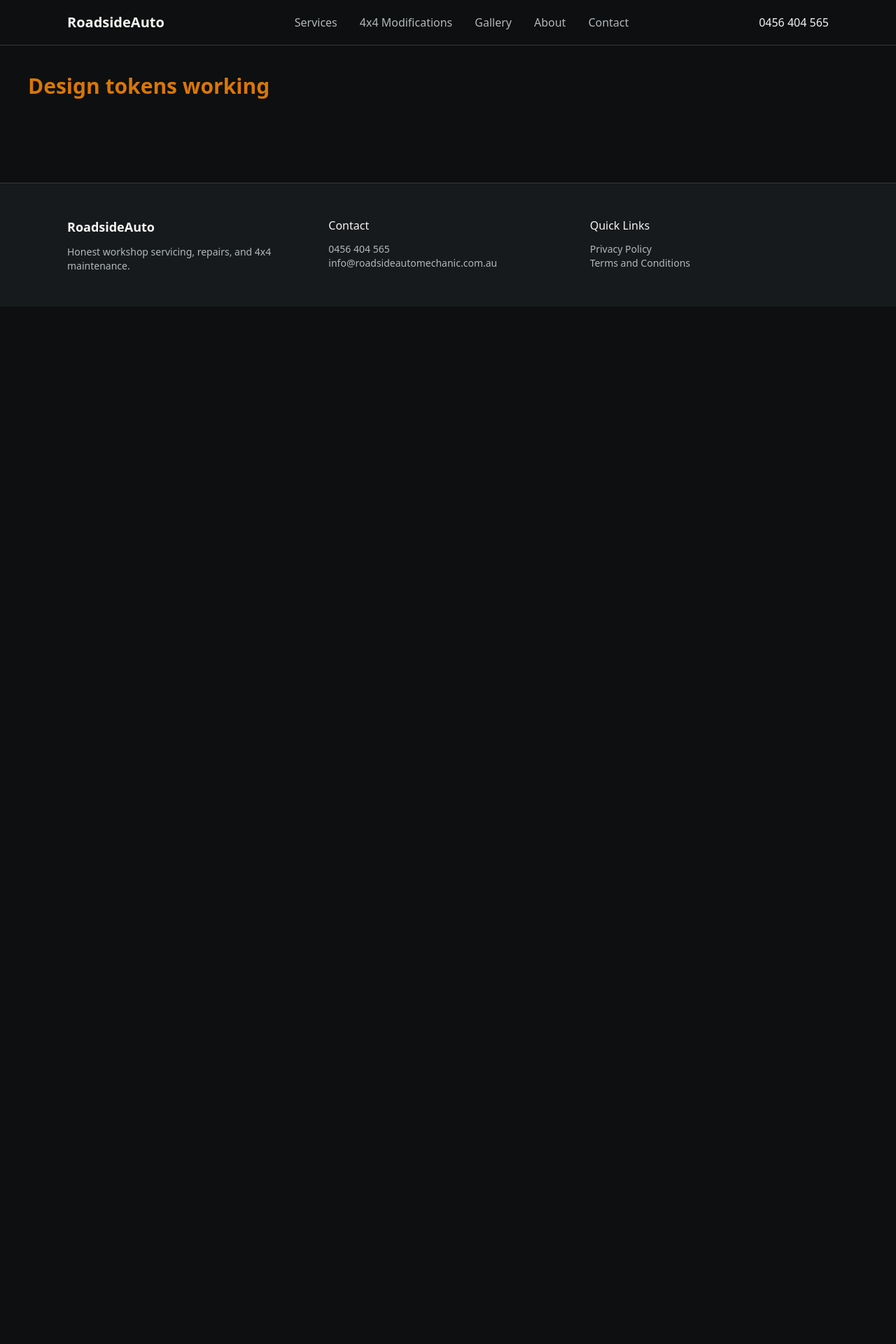
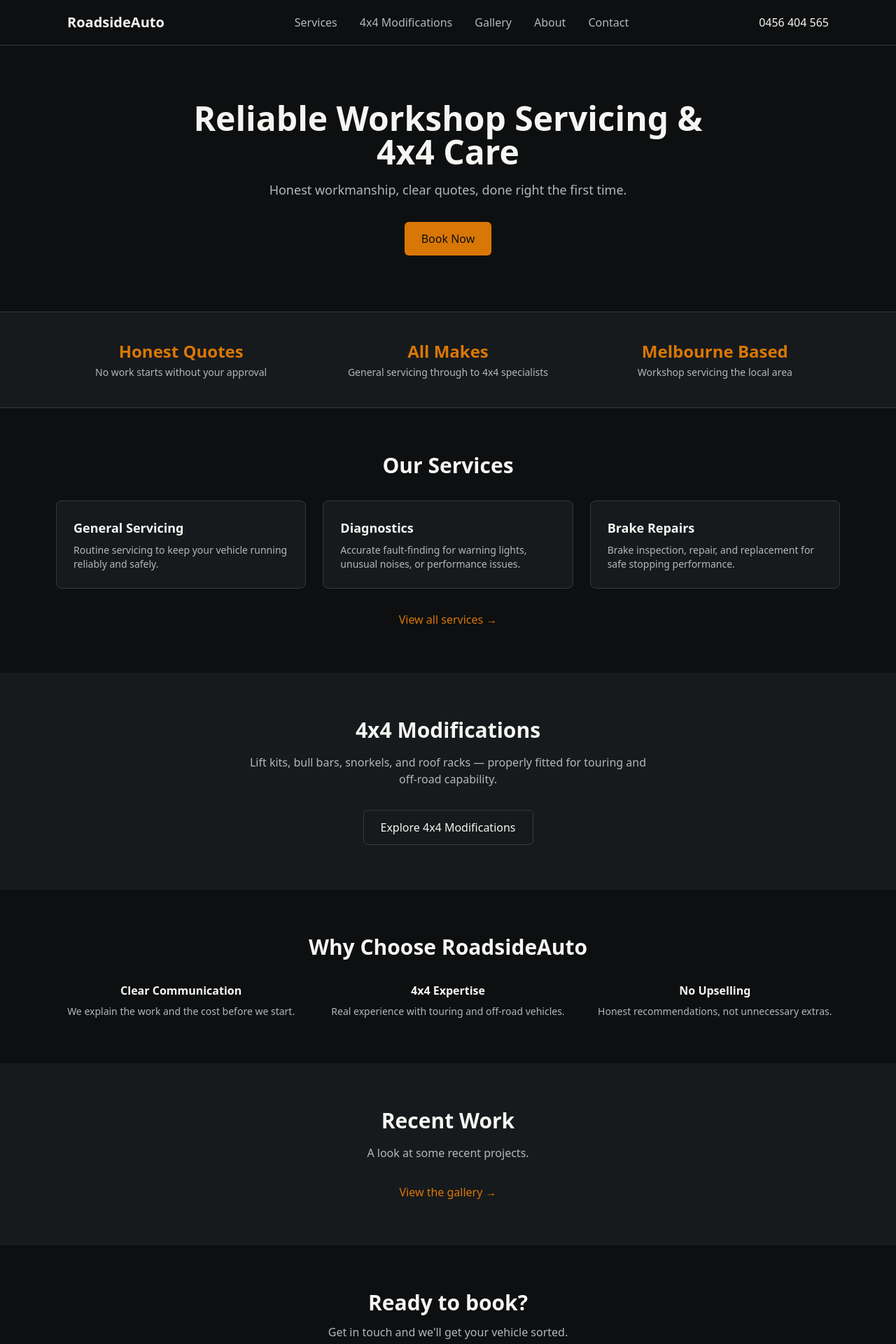
Before and after one commit to Philip-0w0/roadsideautomechanic-django, a Django app: page / in a window 1280 px wide. Shown: the top 1920 px of the page at 70% size. Before the commit the page ends 385 px from the top, so only its background shows below. Run offline with Django 5.2, Linux system fonts and the light colour scheme; some libraries are stand-ins or nearby versions.

Commit message:
Build real homepage with all sections

```diff
--- a/core/templates/core/home.html
+++ b/core/templates/core/home.html
@@ -2,7 +2,124 @@
 {% block title %}RoadsideAuto — Workshop Servicing & 4x4 Specialists, Melbourne{% endblock %}
 {% block description %}Honest mechanical repairs, servicing, and 4x4 modifications in Melbourne. Clear quotes, no surprises.{% endblock %}
 {% block content %}
-<div class="p-10">
-  <h1 class="text-3xl font-bold text-accent">Design tokens working</h1>
-</div>
+
+<!-- Hero -->
+<section class="py-20 text-center">
+  <div class="mx-auto max-w-3xl px-4">
+    <h1 class="text-4xl md:text-5xl font-bold mb-4">Reliable Workshop Servicing & 4x4 Care</h1>
+    <p class="text-text-secondary text-lg mb-8">Honest workmanship, clear quotes, done right the first time.</p>
+    <a href="{% url 'contact' %}" class="inline-block bg-accent text-background px-6 py-3 rounded-md font-medium hover:bg-accent-hover">
+      Book Now
+    </a>
+  </div>
+</section>
+
+<!-- Trust indicators -->
+<section class="bg-surface py-10 border-y border-border">
+  <div class="mx-auto max-w-6xl px-4 grid grid-cols-1 md:grid-cols-3 gap-6 text-center">
+    <div>
+      <p class="text-2xl font-bold text-accent">Honest Quotes</p>
+      <p class="text-text-secondary text-sm mt-1">No work starts without your approval</p>
+    </div>
+    <div>
+      <p class="text-2xl font-bold text-accent">All Makes</p>
+      <p class="text-text-secondary text-sm mt-1">General servicing through to 4x4 specialists</p>
+    </div>
+    <div>
+      <p class="text-2xl font-bold text-accent">Melbourne Based</p>
+      <p class="text-text-secondary text-sm mt-1">Workshop servicing the local area</p>
+    </div>
+  </div>
+</section>
+
+<!-- Services overview -->
+<section class="py-16">
+  <div class="mx-auto max-w-6xl px-4">
+    <h2 class="text-2xl md:text-3xl font-bold mb-8 text-center">Our Services</h2>
+    <div class="grid md:grid-cols-3 gap-6">
+      {% for service in featured_services %}
+      <div class="bg-surface border border-border rounded-lg p-6 hover:border-accent transition-colors">
+        <h3 class="font-bold text-lg mb-2">{{ service.title }}</h3>
+        <p class="text-text-secondary text-sm">{{ service.summary }}</p>
+      </div>
+      {% endfor %}
+    </div>
+    <div class="text-center mt-8">
+      <a href="{% url 'services' %}" class="text-accent font-medium hover:text-accent-hover">
+        View all services →
+      </a>
+    </div>
+  </div>
+</section>
+
+<!-- 4x4 teaser -->
+<section class="bg-surface py-16">
+  <div class="mx-auto max-w-6xl px-4 text-center">
+    <h2 class="text-2xl md:text-3xl font-bold mb-4">4x4 Modifications</h2>
+    <p class="text-text-secondary mb-8 max-w-xl mx-auto">
+      Lift kits, bull bars, snorkels, and roof racks — properly fitted for touring and off-road capability.
+    </p>
+    <a href="{% url 'modifications' %}" class="inline-block border border-border px-6 py-3 rounded-md font-medium hover:border-accent hover:text-accent">
+      Explore 4x4 Modifications
+    </a>
+  </div>
+</section>
+
+<!-- Why choose us -->
+<section class="py-16">
+  <div class="mx-auto max-w-6xl px-4">
+    <h2 class="text-2xl md:text-3xl font-bold mb-8 text-center">Why Choose RoadsideAuto</h2>
+    <div class="grid md:grid-cols-3 gap-6">
+      <div class="text-center">
+        <h3 class="font-bold mb-2">Clear Communication</h3>
+        <p class="text-text-secondary text-sm">We explain the work and the cost before we start.</p>
+      </div>
+      <div class="text-center">
+        <h3 class="font-bold mb-2">4x4 Expertise</h3>
+        <p class="text-text-secondary text-sm">Real experience with touring and off-road vehicles.</p>
+      </div>
+      <div class="text-center">
+        <h3 class="font-bold mb-2">No Upselling</h3>
+        <p class="text-text-secondary text-sm">Honest recommendations, not unnecessary extras.</p>
+      </div>
+    </div>
+  </div>
+</section>
+
+<!-- Featured projects -->
+<section class="bg-surface py-16">
+  <div class="mx-auto max-w-6xl px-4 text-center">
+    <h2 class="text-2xl md:text-3xl font-bold mb-4">Recent Work</h2>
+    <p class="text-text-secondary mb-8">A look at some recent projects.</p>
+    <a href="{% url 'gallery' %}" class="text-accent font-medium hover:text-accent-hover">
+      View the gallery →
+    </a>
+  </div>
+</section>
+
+<!-- Booking CTA -->
+<section class="py-16 text-center">
+  <div class="mx-auto max-w-xl px-4">
+    <h2 class="text-2xl md:text-3xl font-bold mb-3">Ready to book?</h2>
+    <p class="text-text-secondary mb-6">Get in touch and we'll get your vehicle sorted.</p>
+    <a href="{% url 'contact' %}" class="inline-block bg-accent text-background px-6 py-3 rounded-md font-medium hover:bg-accent-hover">
+      Book Now
+    </a>
+  </div>
+</section>
+
+<!-- Map + hours -->
+<section class="bg-surface py-16 border-t border-border">
+  <div class="mx-auto max-w-6xl px-4 grid md:grid-cols-2 gap-8 items-center">
+    <div>
+      <h3 class="font-bold text-lg mb-2">Trading Hours</h3>
+      <p class="text-text-secondary">Monday–Friday: 10am–6pm</p>
+      <p class="text-text-secondary">Saturday: By request</p>
+    </div>
+    <div class="bg-background border border-border rounded-lg h-48 flex items-center justify-center text-text-secondary">
+      Map placeholder
+    </div>
+  </div>
+</section>
+
 {% endblock %}
--- a/core/views.py
+++ b/core/views.py
@@ -2,7 +2,12 @@ from django.shortcuts import render
 
 # Create your views here.
 def home(request):
-    return render(request, 'core/home.html')
+    featured_services = [
+        {'title': 'General Servicing', 'summary': 'Routine servicing to keep your vehicle running reliably and safely.'},
+        {'title': 'Diagnostics', 'summary': 'Accurate fault-finding for warning lights, unusual noises, or performance issues.'},
+        {'title': 'Brake Repairs', 'summary': 'Brake inspection, repair, and replacement for safe stopping performance.'},
+    ]
+    return render(request, 'core/home.html', {'featured_services': featured_services})
 
 def services(request):
     services_list = [
```
